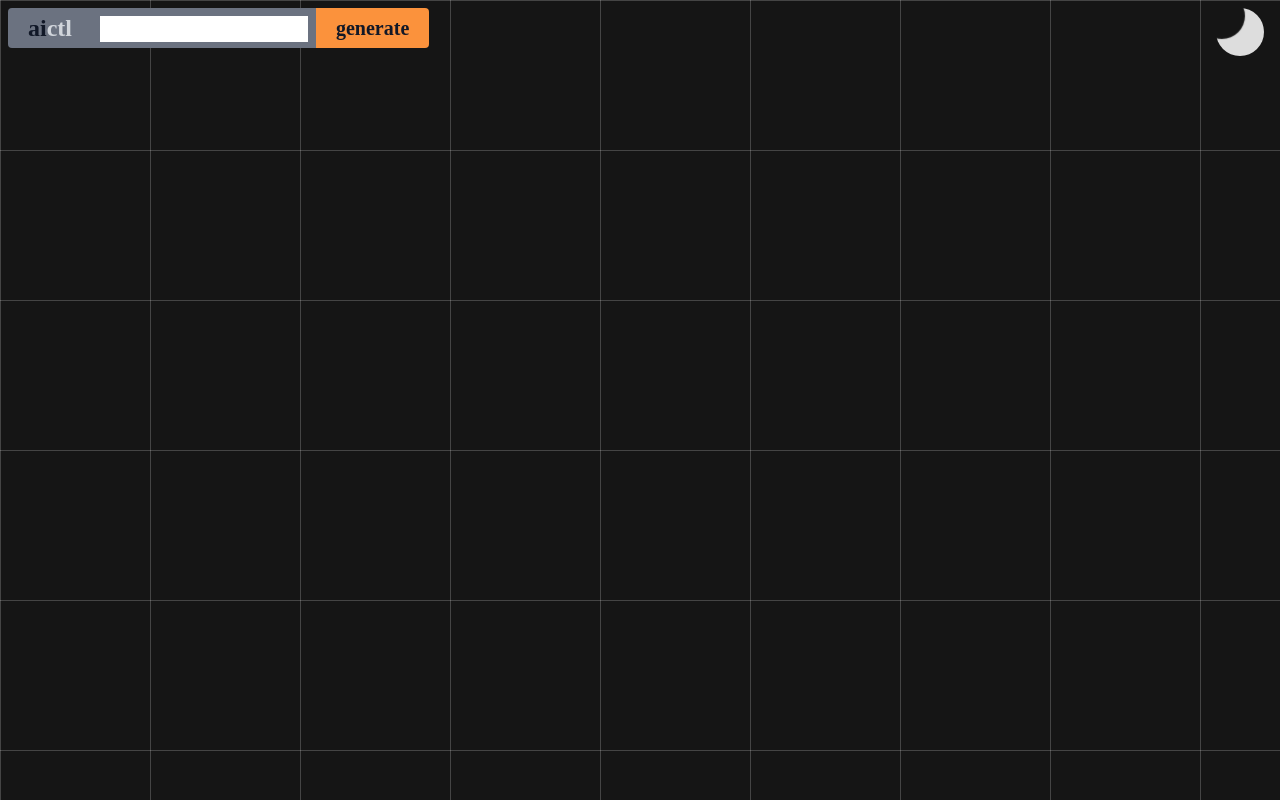
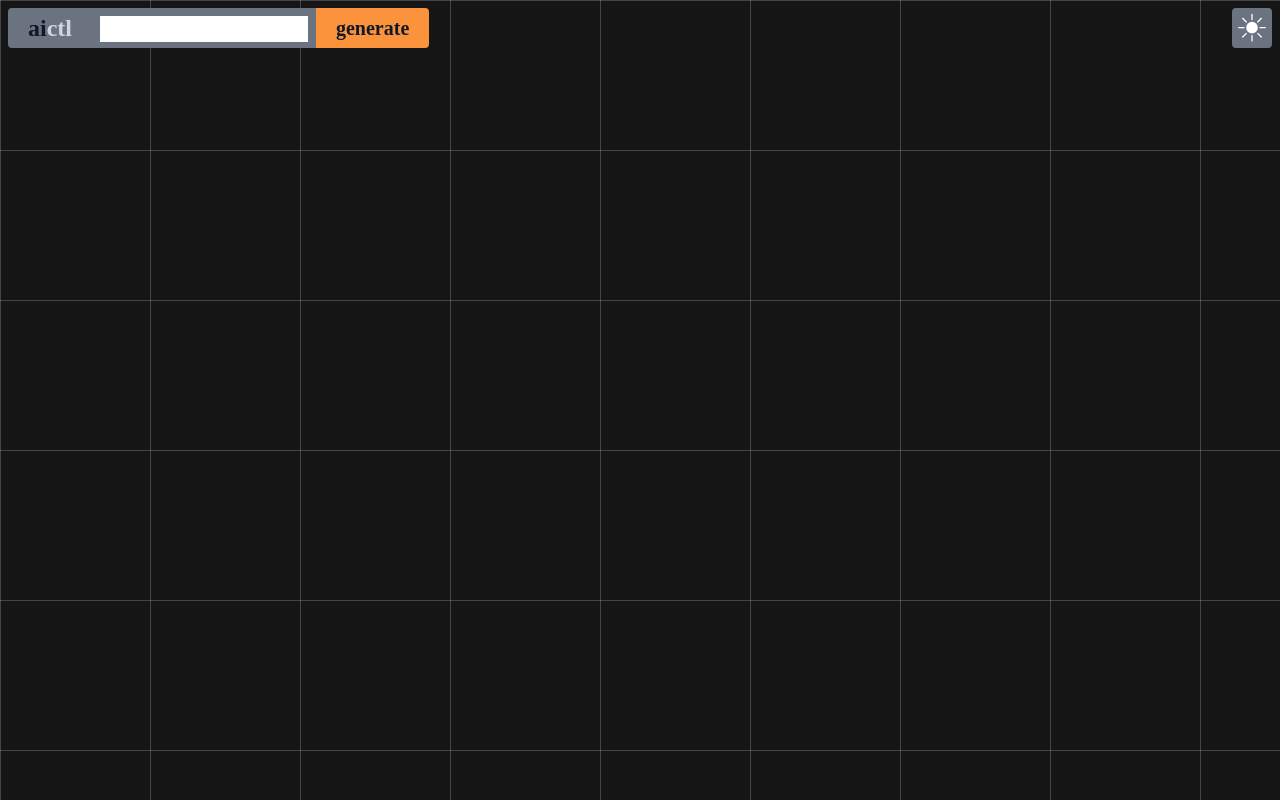
Before and after one commit to trizko/aictl, a Svelte app in the folder frontend/: page / in a window 1280 px wide. Built offline with nearby package versions, Linux system fonts and the light colour scheme.

Commit message:
Update icons for light/dark mode button

```diff
--- a/frontend/src/components/ThemeToggle.svelte
+++ b/frontend/src/components/ThemeToggle.svelte
@@ -14,8 +14,46 @@
 </script>
 
 <div>
-  <input checked={darkMode} on:click={handleSwitchDarkMode} type="checkbox" id="theme-toggle" />
-  <label for="theme-toggle" />
+    <input
+        checked={darkMode}
+        on:click={handleSwitchDarkMode}
+        type="checkbox"
+        id="theme-toggle"
+    />
+    <label for="theme-toggle">
+        <svg
+            id="sun-icon"
+            xmlns="http://www.w3.org/2000/svg"
+            viewBox="-12 -11 124 124"
+            x="0px"
+            y="0px"
+            fill="#FFFFFF"
+        >
+            <g data-name="light, sun">
+                <circle cx="50" cy="50" r="18" />
+                <path d="M27,50a2,2,0,0,0-2-2H9a2,2,0,0,0,0,4H25A2,2,0,0,0,27,50Z"/>
+                <path d="M91,48H75a2,2,0,0,0,0,4H91a2,2,0,0,0,0-4Z" />
+                <path d="M50,27a2,2,0,0,0,2-2V9a2,2,0,0,0-4,0V25A2,2,0,0,0,50,27Z"/>
+                <path d="M50,73a2,2,0,0,0-2,2V91a2,2,0,0,0,4,0V75A2,2,0,0,0,50,73Z"/>
+                <path d="M67.68,34.32a2,2,0,0,0,1.41-.58L80.41,22.42a2,2,0,1,0-2.83-2.83L66.26,30.91a2,2,0,0,0,1.42,3.41Z"/>
+                <path d="M30.91,66.26,19.59,77.58A2,2,0,0,0,21,81a2,2,0,0,0,1.41-.58L33.74,69.09a2,2,0,0,0-2.83-2.83Z"/>
+                <path d="M30.91,33.74a2,2,0,0,0,1.41.58,2,2,0,0,0,1.42-3.41L22.42,19.59a2,2,0,0,0-2.83,2.83Z"/>
+                <path d="M69.09,66.26a2,2,0,0,0-2.83,2.83L77.58,80.41A2,2,0,0,0,79,81a2,2,0,0,0,1.42-3.41Z"/>
+            </g>
+        </svg>
+        <svg
+            id="moon-icon"
+            xmlns="http://www.w3.org/2000/svg"
+            viewBox="-12 -11 124 124"
+            x="0px"
+            y="0px"
+            fill="#FFFFFF"
+        >
+            <g data-name="dark, moon">
+                <path d="M85.46,65.33a2,2,0,0,0-1.89-.85,33.84,33.84,0,0,1-34.1-49.27,2,2,0,0,0-2-2.91A37.85,37.85,0,1,0,85.58,67.4,2,2,0,0,0,85.46,65.33Z" />
+            </g>
+        </svg>
+    </label>
 </div>
 
 <style type="postcss">
@@ -24,19 +62,18 @@
     @tailwind utilities;
 
     #theme-toggle {
-    @apply invisible;
+        @apply hidden;
     }
 
     #theme-toggle + label {
-    @apply inline-block cursor-pointer h-12 w-12 absolute top-2 right-4 rounded-full duration-300 content-[''];
+        @apply bg-gray-500 cursor-pointer h-10 w-10 absolute top-2 right-2 rounded content-[''];
     }
 
-  #theme-toggle:not(:checked) + label {
-    @apply bg-orange-400;
+    #theme-toggle:not(:checked) + label > #sun-icon {
+        @apply hidden;
     }
 
-  #theme-toggle:checked + label {
-    @apply bg-transparent;
-    box-shadow: inset -18px -16px 1px 1px #ddd;
+    #theme-toggle:checked + label > #moon-icon {
+        @apply hidden;
     }
 </style>
```
Lines whose indentation alone changed are shown as unchanged.
